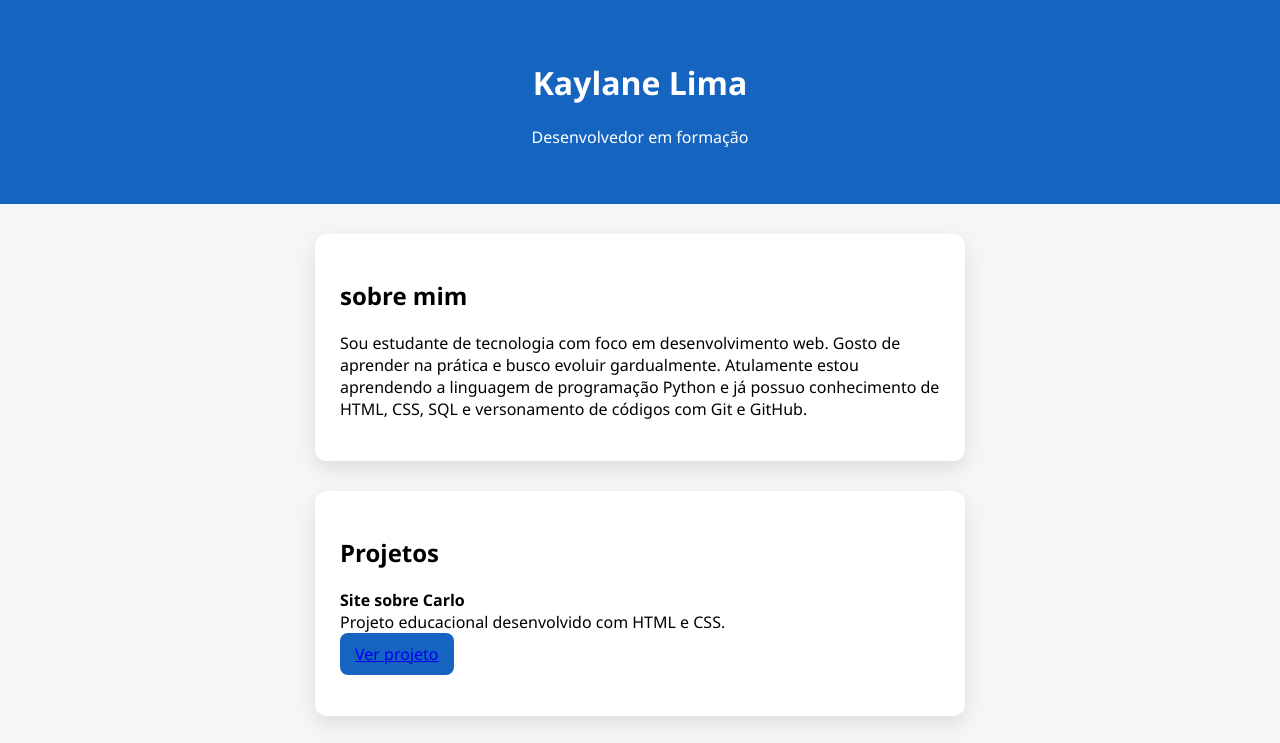
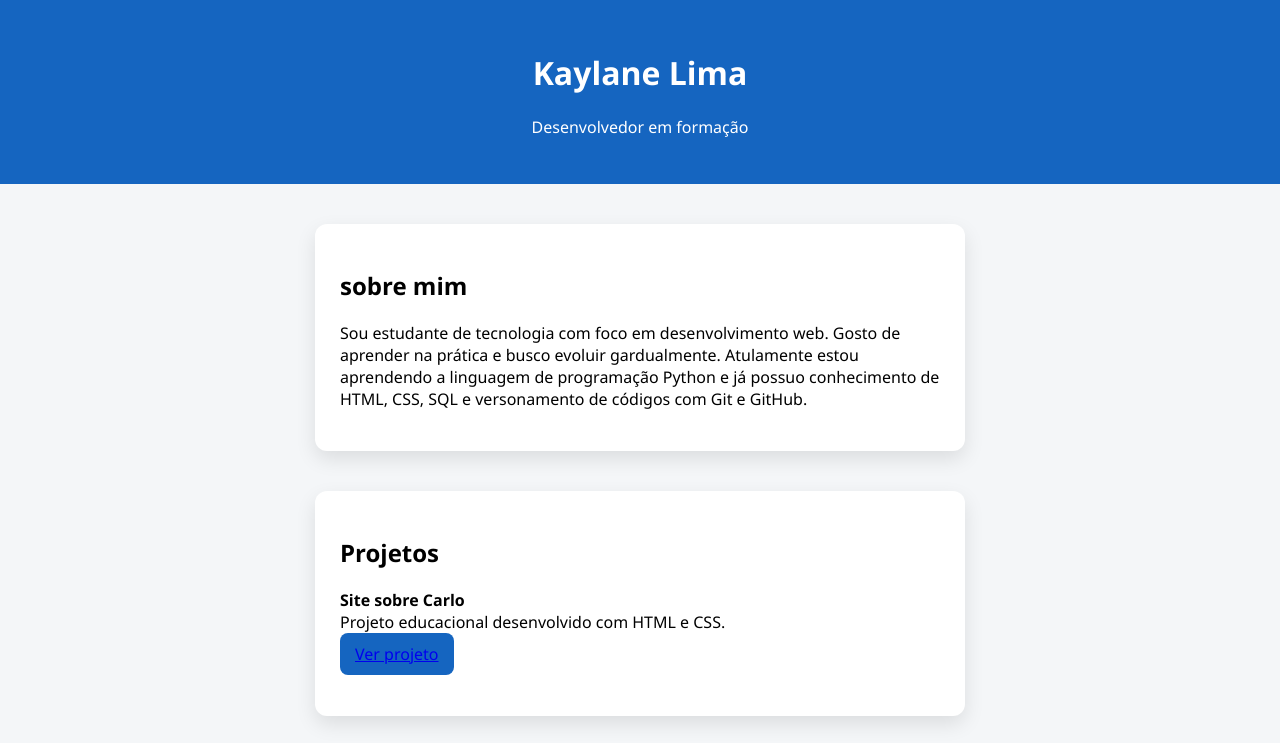
Before and after one commit to kaylanelima20/Meu_portfolio, a plain HTML site: page index.html in a window 1280 px wide. Shown: the top 743 px of the page. Drawn offline with Linux system fonts and the light colour scheme.

Commit message:
ajustando espaçamento do cabeçalho e margem da card

```diff
--- a/style.css
+++ b/style.css
@@ -7,7 +7,7 @@ body {
 header {
    background: #1565c0;
    color: white;
-    padding: 40px 20px;
+    padding: 30px 20px;
     text-align: center;
 }
 
@@ -15,7 +15,7 @@ header {
     background: white;
     border-radius: 12px;
     box-shadow: 0 8px 20px rgba(0,0,0,0.1);
-    margin: 30px auto;
+    margin: 40px auto;
     padding: 25px;
     max-width: 600px;
 }
```
